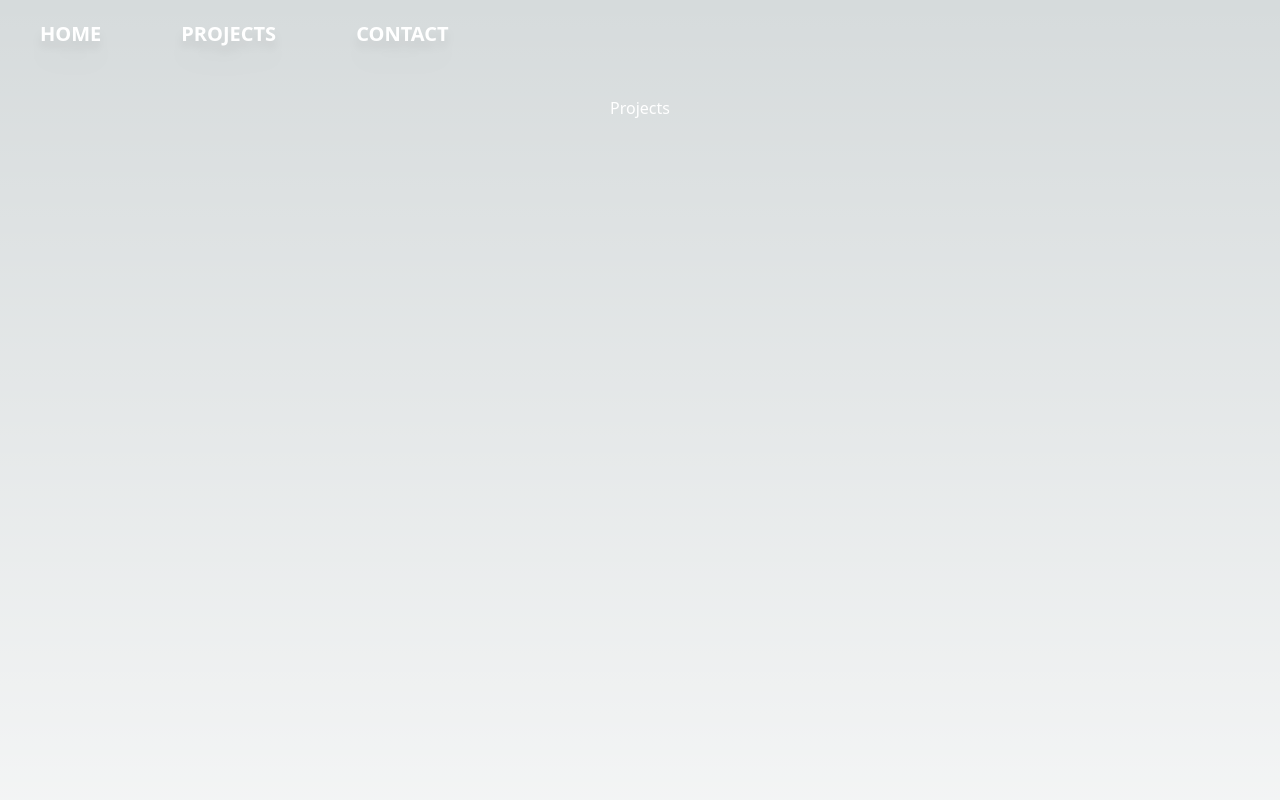
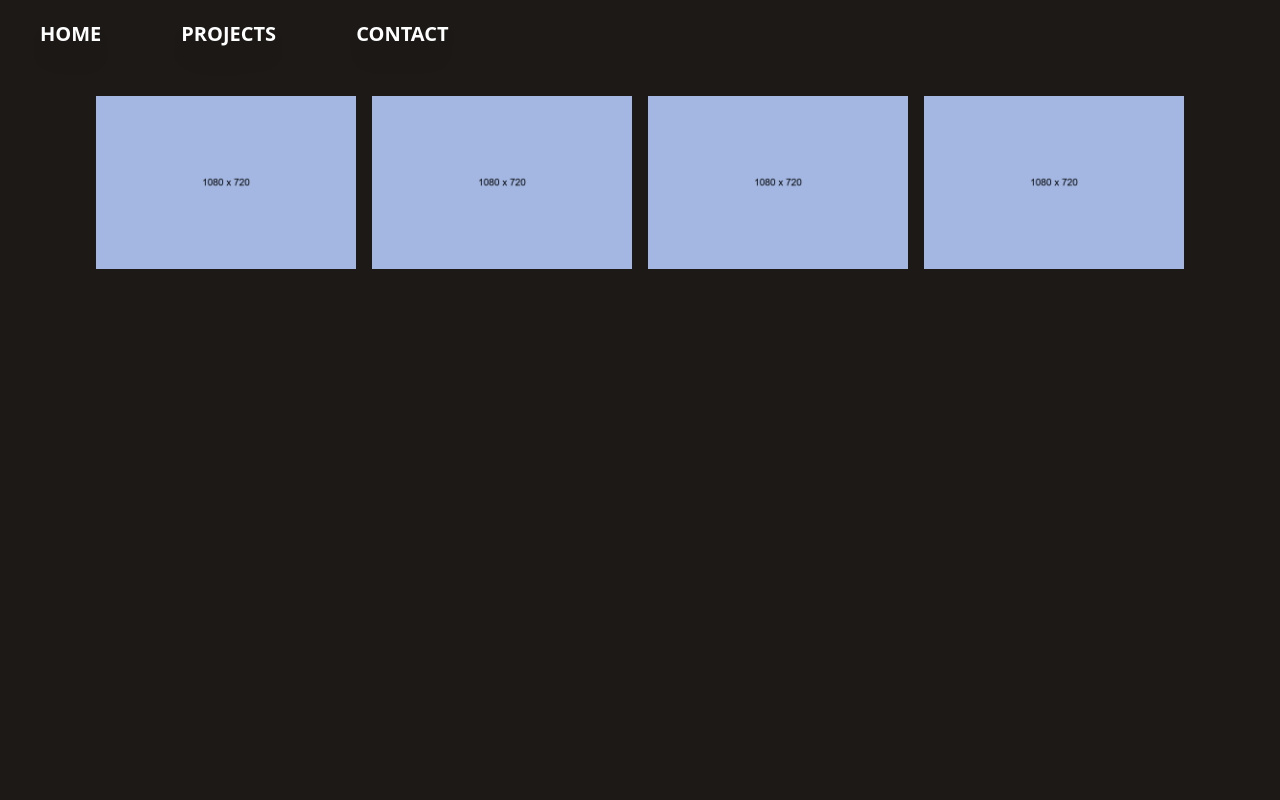
Before and after one commit to Niall-Sharma/programming-portfolio, a Next.js app: page /projects in a window 1280 px wide. Shown: the top 800 px of the page. Built offline with nearby package versions, Linux system fonts and the light colour scheme.

Commit message:
Added project cards

```diff
--- /dev/null
+++ b/src/app/components/projectcard.tsx
@@ -0,0 +1,22 @@
+import Image from "next/image";
+import Link from "next/link";
+export default function ProjectCard( {pageLink, projectName, imageLink}:any ) {
+    return(
+        <>
+                <Link href={pageLink} className="leading-snug  group relative">
+                    <Image
+                    src={imageLink}
+                    alt="project image"
+                    height={600}
+                    width={600}
+                    className="group-hover:brightness-50"
+                    />
+                    <div className="opacity-0 group-hover:opacity-100 absolute inset-0 justify-center items-center flex">
+                        <p className="text-4xl text-center uppercase font-bold text-white">
+                            {projectName}
+                        </p>
+                    </div>
+                </Link>
+        </>
+    );
+}
--- a/src/app/projects/page.tsx
+++ b/src/app/projects/page.tsx
@@ -1,10 +1,15 @@
+import ProjectCard from "../components/projectcard";
+import dummyImage from "../../../public/dummy_1080x720_000000_a3b7e2.png"
 export default function Projects() {
     return (
-      <main className="flex min-h-screen flex-col items-center justify-between p-24">
-        <div>
-          <h1 className="text-white">Projects</h1>
+      <main className=" min-h-screen items-center justify-between p-24 bg-stone-900">
+        <div className="grid-cols-4 gap-4 grid">
+          <ProjectCard pageLink="/" imageLink={dummyImage} projectName="Test 1" />
+          <ProjectCard pageLink="/" imageLink={dummyImage} projectName="Test 2" />
+          <ProjectCard pageLink="/" imageLink={dummyImage} projectName="Test 3" />
+          <ProjectCard pageLink="/" imageLink={dummyImage} projectName="Test 4" />
+
         </div>
-
       </main>
     );
   }
```
